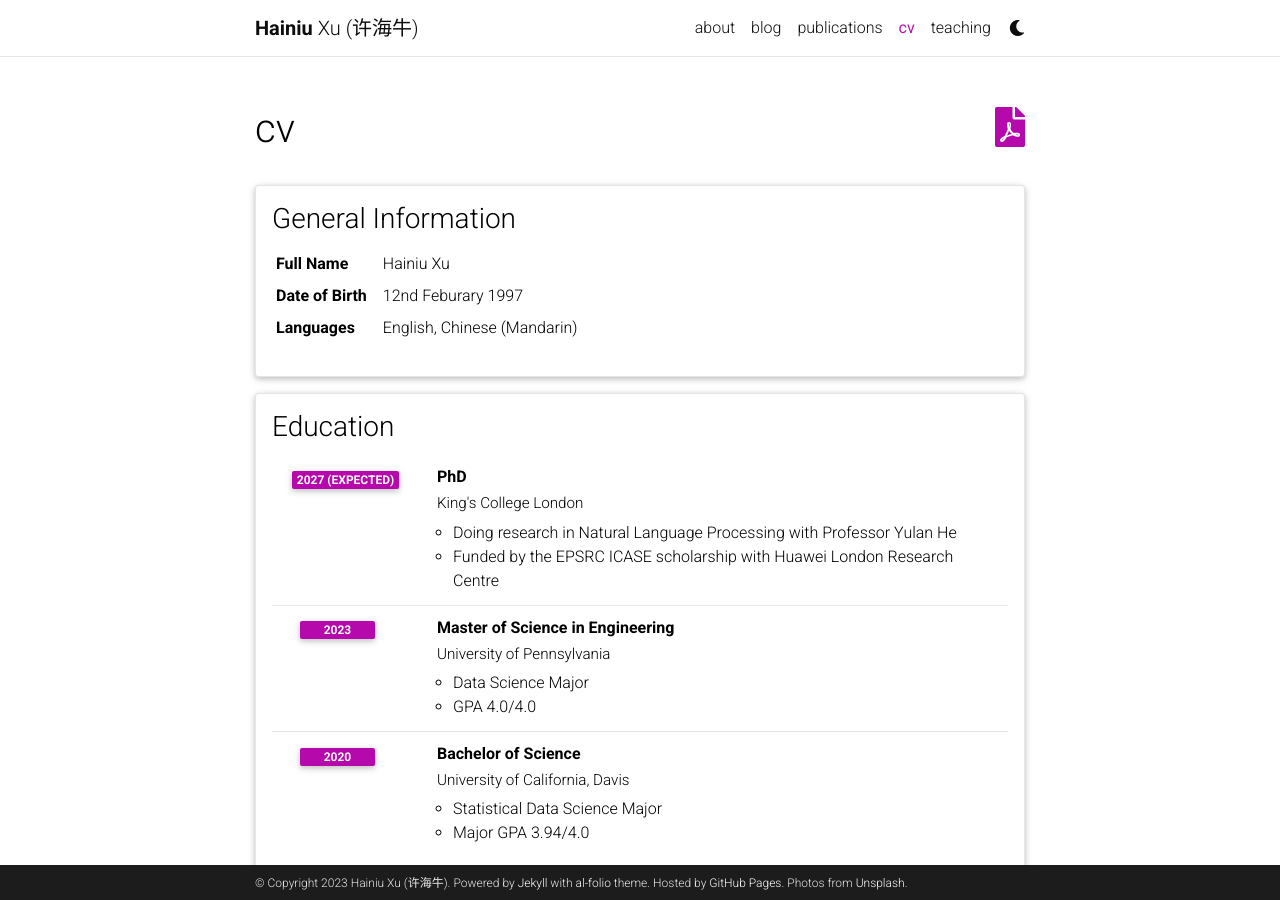
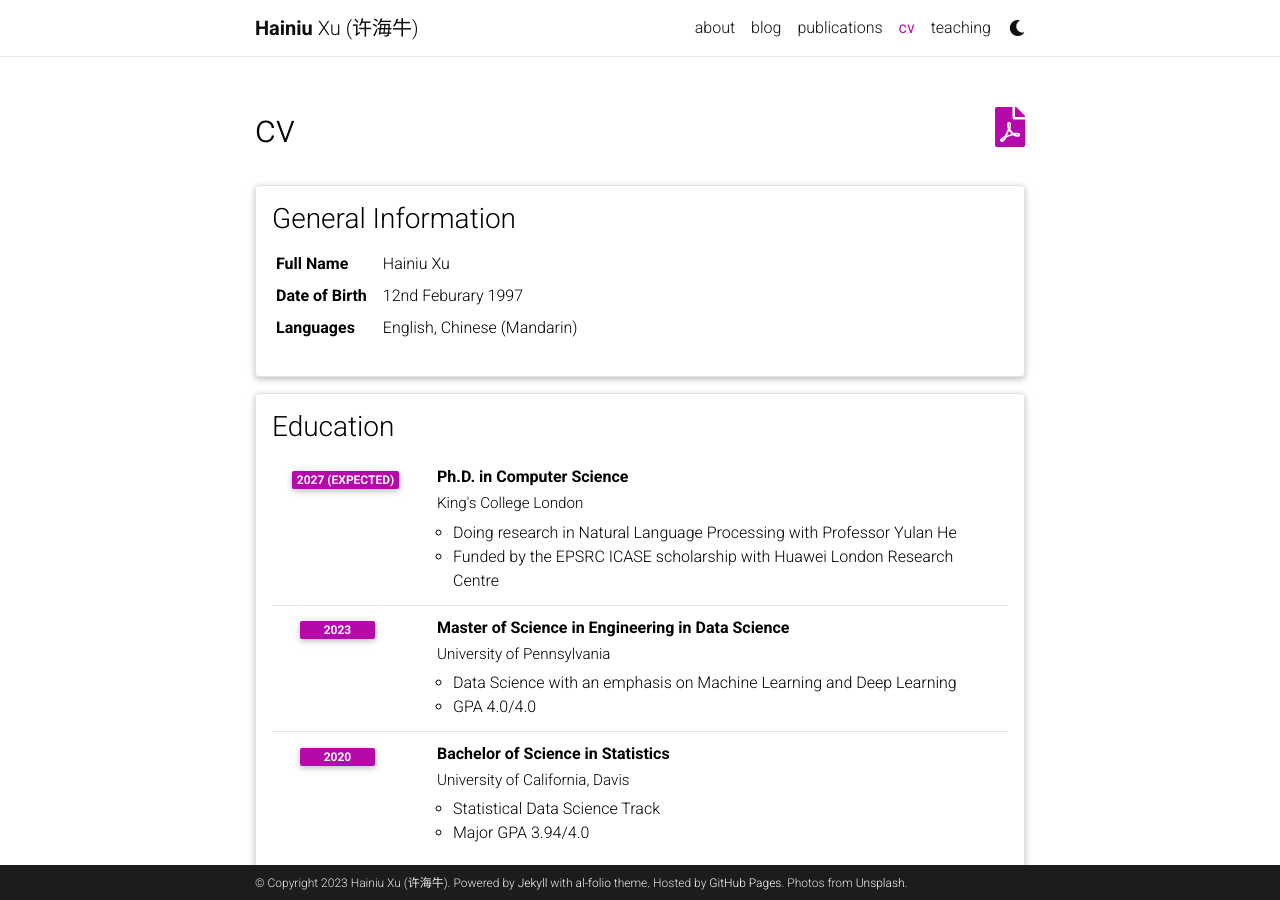
Before and after one commit to SeacowX/SeacowX.github.io, a Jekyll site: the page built from _pages/cv.md, in a window 1280 px wide and 900 px high. Built offline with Jekyll 4.4.1, drawn with Linux system fonts in a browser that asks for light colours; comment, search, counter and statistics services are not loaded; a style sheet for code colours, icons or effects is not loaded.

Commit message:
code update

```diff
--- a/_data/cv.yml
+++ b/_data/cv.yml
@@ -11,23 +11,23 @@
 - title: Education
   type: time_table
   contents:
-    - title: PhD
+    - title: Ph.D. in Computer Science
       institution: King's College London
       year: 2027 (Expected)
       description:
         - Doing research in Natural Language Processing with Professor Yulan He
         - Funded by the EPSRC ICASE scholarship with Huawei London Research Centre
-    - title: Master of Science in Engineering
+    - title: Master of Science in Engineering in Data Science
       institution: University of Pennsylvania
       year: 2023
       description:
-        - Data Science Major
+        - Data Science with an emphasis on Machine Learning and Deep Learning
         - GPA 4.0/4.0
-    - title: Bachelor of Science
+    - title: Bachelor of Science in Statistics
       institution: University of California, Davis
       year: 2020
       description:
-        - Statistical Data Science Major
+        - Statistical Data Science Track
         - Major GPA 3.94/4.0
 
 - title: Experience
```
